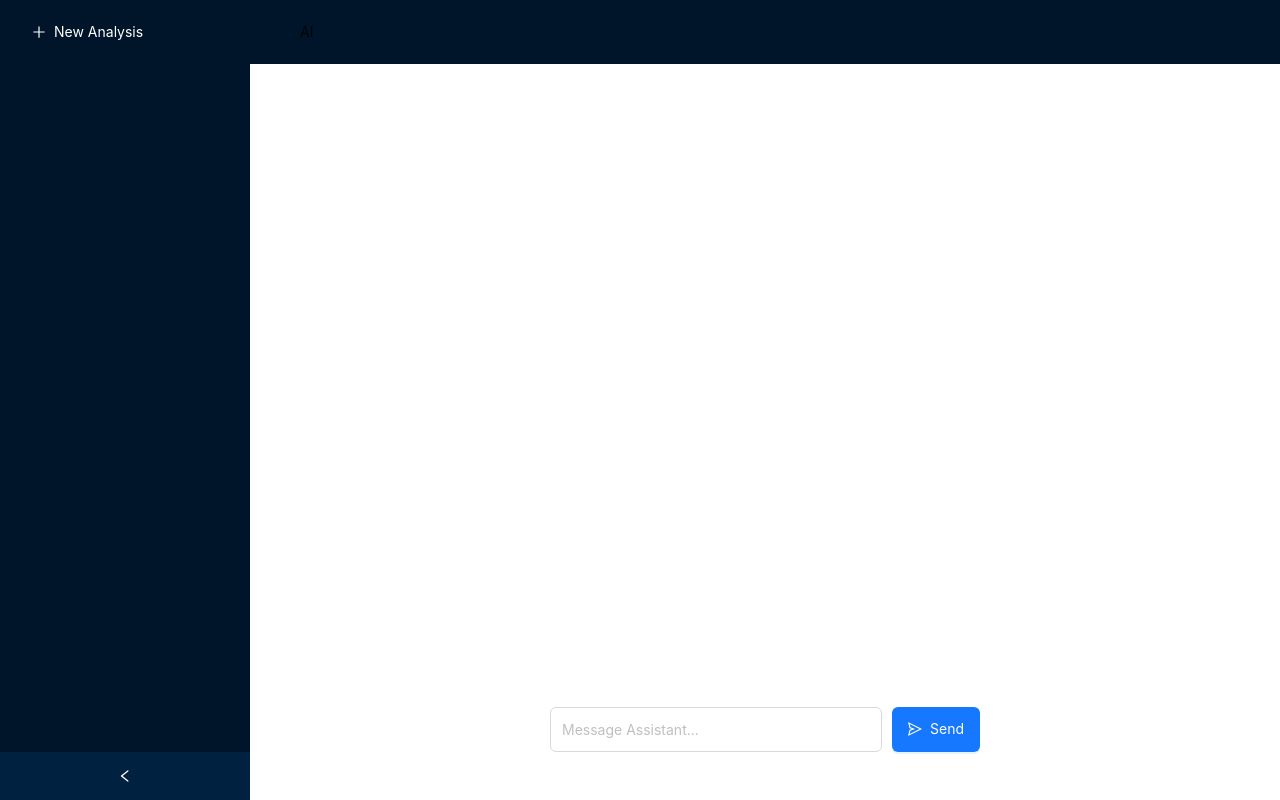
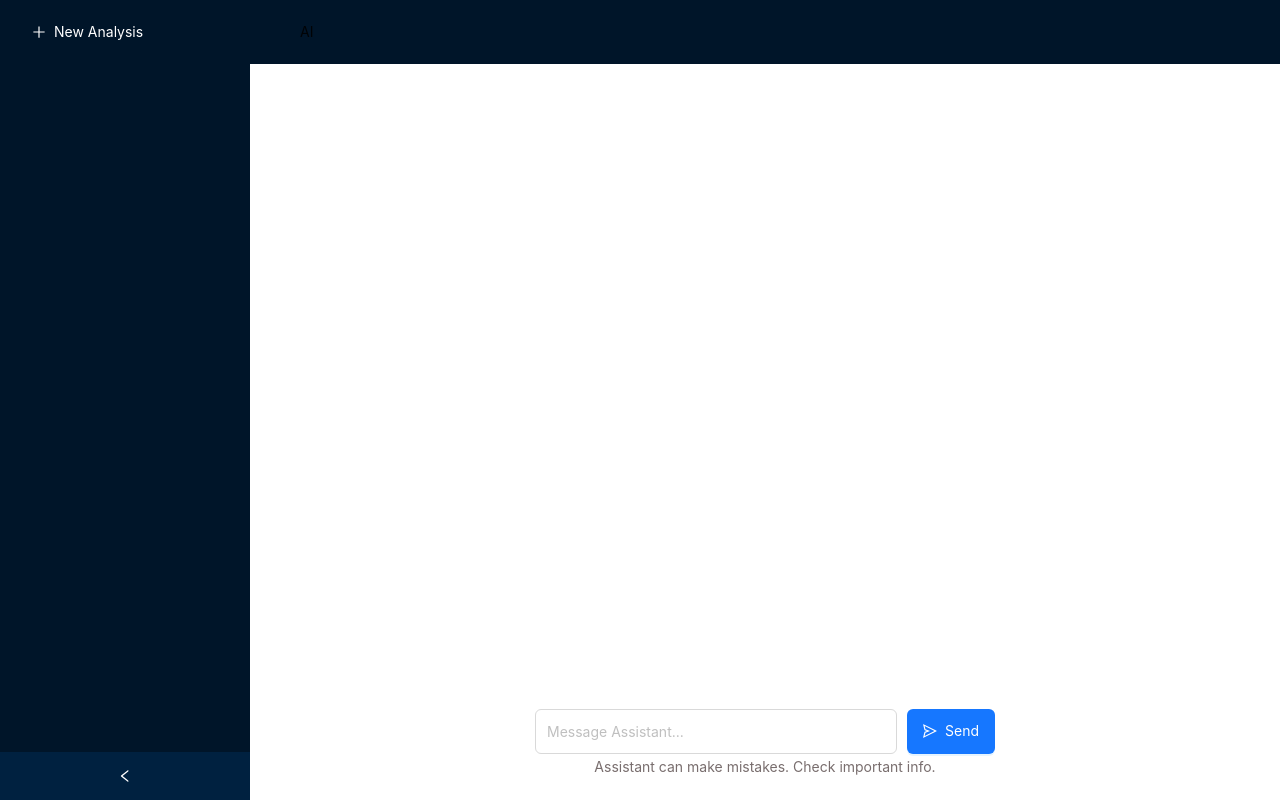
Before and after one commit to charan1922/technical-analysis_response_api, a React (Vite) app: page / in a window 1280 px wide. Built offline with nearby package versions, Linux system fonts and the light colour scheme; no server answers.

Commit message:
chore: Update ChatInterface component with loader for message sending

```diff
--- a/src/components/ChatInterface.tsx
+++ b/src/components/ChatInterface.tsx
@@ -294,11 +294,15 @@ const ChatInterface: React.FC = () => {
   }, [threadIdFromParams]);
 
   const messagesEndRef = useRef<HTMLDivElement | null>(null);
+
   const scrollToBottom = () => {
     messagesEndRef.current?.scrollIntoView({ behavior: "smooth" });
   };
+
   useEffect(() => {
-    scrollToBottom();
+    setTimeout(() => {
+      scrollToBottom();
+    }, 1);
   }, [messages]);
 
   return (
@@ -313,15 +317,15 @@ const ChatInterface: React.FC = () => {
         <Header>AI</Header>
         <Content
           style={{
-            // margin: "24px 250px",
             padding: 24,
-            height: "calc(100% - 24px)",
+            height: "calc(100% - 160px)",
             overflowX: "auto",
           }}
         >
           <div
             style={{
-              margin: "24px 300px",
+              margin: "0px 300px",
+              maxWidth: 950,
             }}
           >
             <Messages messages={messages} />
@@ -329,7 +333,13 @@ const ChatInterface: React.FC = () => {
           </div>
         </Content>
 
-        <Footer style={{ backgroundColor: "#FFF" }}>
+        <Footer
+          style={{
+            backgroundColor: "#FFF",
+            padding: "0px 5px",
+            margin: "25px 280px 25px 280px",
+          }}
+        >
           <Flex justify="center" align="center" style={{ marginBottom: 5 }}>
             {loader && <Spin tip="Loading..." />}
           </Flex>
@@ -339,6 +349,13 @@ const ChatInterface: React.FC = () => {
             inputDisabled={inputDisabled}
             scrollToBottom={scrollToBottom}
           />
+          <Flex
+            justify="center"
+            align="center"
+            style={{ marginTop: 5, color: "rgb(121 110 110)" }}
+          >
+            Assistant can make mistakes. Check important info.
+          </Flex>
         </Footer>
       </Layout>
     </Layout>
--- a/src/components/InputArea.tsx
+++ b/src/components/InputArea.tsx
@@ -1,35 +1,46 @@
-import React, { useState } from 'react';
-import { Input, Button } from 'antd';
-import { SendOutlined } from '@ant-design/icons';
+import React, { useState } from "react";
+import { Input, Button } from "antd";
+import { SendOutlined } from "@ant-design/icons";
 
 interface InputAreaProps {
   onSendMessage: (message: string) => void;
   inputDisabled: any;
   setInputDisabled: any;
-  scrollToBottom: any
+  scrollToBottom: any;
 }
 
-const InputArea: React.FC<InputAreaProps> = ({ onSendMessage, inputDisabled, setInputDisabled, scrollToBottom }) => {
-  const [message, setMessage] = useState('');
+const InputArea: React.FC<InputAreaProps> = ({
+  onSendMessage,
+  inputDisabled,
+  setInputDisabled,
+  scrollToBottom,
+}) => {
+  const [message, setMessage] = useState("");
 
   const handleSend = () => {
     if (!message.trim()) return;
     onSendMessage(message);
-    setMessage('');
+    setMessage("");
     setInputDisabled(true);
-    scrollToBottom()
+    scrollToBottom();
   };
 
   return (
-    <div style={{ display: 'flex', margin: '24px 250px', }}>
+    <div style={{ display: "flex" }}>
       <Input
         value={message}
         onChange={(e) => setMessage(e.target.value)}
         onPressEnter={handleSend}
         placeholder="Message Assistant..."
-        style={{ flex: 1, marginRight: '10px', height: 45 }}
+        style={{ flex: 1, marginRight: "10px", height: 45 }}
       />
-      <Button style={{ height: 45 }} type="primary" icon={<SendOutlined />} onClick={handleSend} disabled={inputDisabled}>
+      <Button
+        style={{ height: 45 }}
+        type="primary"
+        icon={<SendOutlined />}
+        onClick={handleSend}
+        disabled={inputDisabled}
+      >
         Send
       </Button>
     </div>
--- a/src/components/Messages.tsx
+++ b/src/components/Messages.tsx
@@ -25,7 +25,6 @@ const UserMessage = ({ text, role }: { text: string; role: string }) => {
           <ChatMessage message={text} />
         </Flex>
       </Flex>
-      <Divider />
     </>
   );
 };
@@ -47,7 +46,6 @@ const AssistantMessage = ({ role, text }: { text: string; role: string }) => {
           <ChatMessage message={text} />
         </Flex>
       </Flex>
-      <Divider />
     </>
   );
 };
@@ -69,7 +67,12 @@ const Messages = ({ messages }: any) => {
   return (
     <>
       {messages.map((msg: any, index: React.Key | null | undefined) => {
-          return <Message key={index} role={msg?.role} text={msg?.messageText} />;
+        return (
+          <>
+            <Message key={index} role={msg?.role} text={msg?.messageText} />{" "}
+            {messages.length - 1 !== index && <Divider />}
+          </>
+        );
       })}
     </>
   );
```
